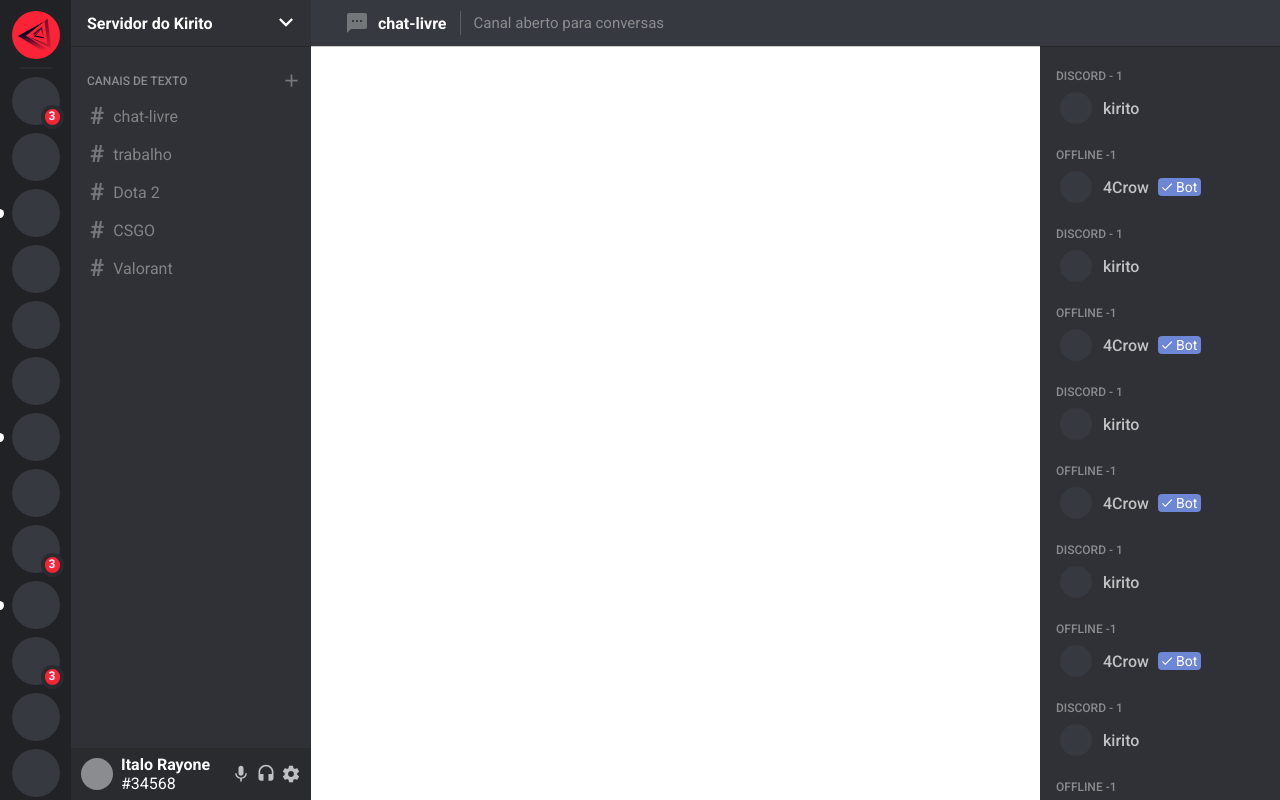
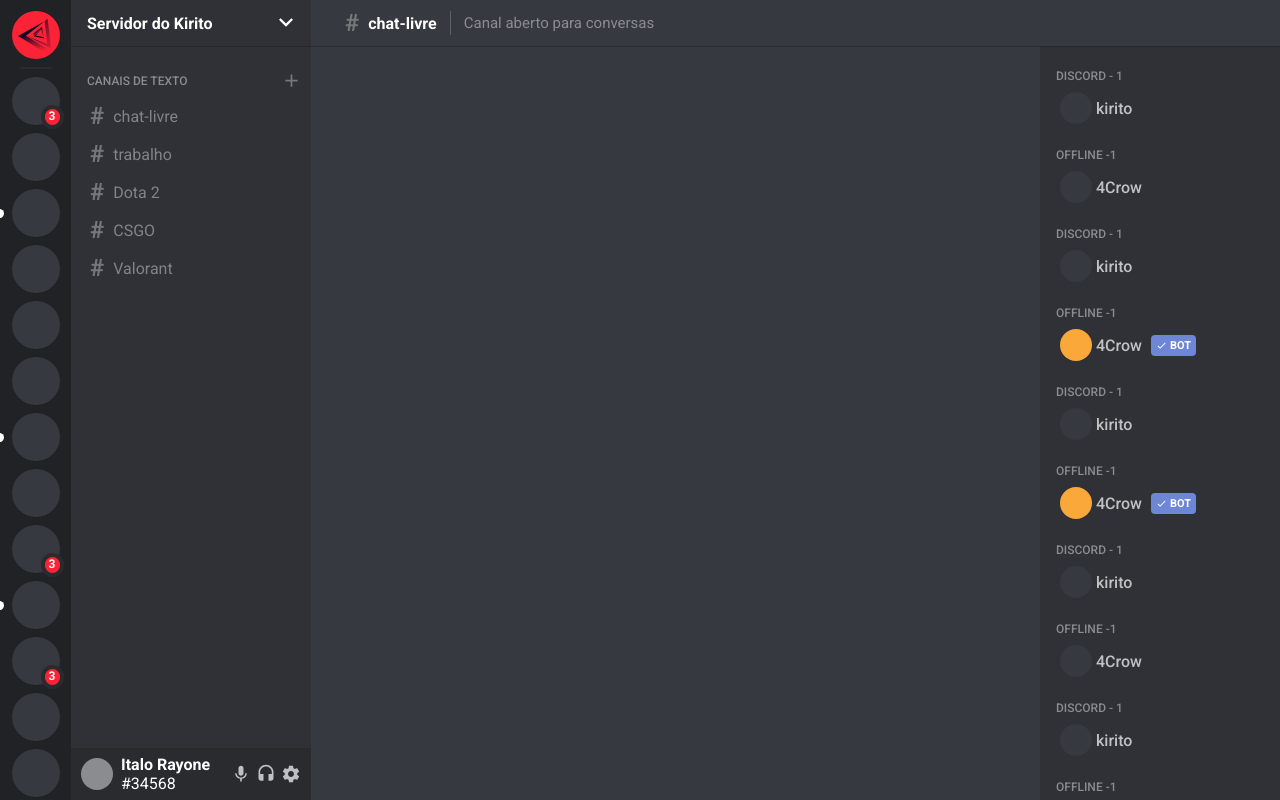
Before and after one commit to rayoneitalo/discord, a React (Create React App) app: page / in a window 1280 px wide. Built offline with nearby package versions, Linux system fonts and the light colour scheme.

Commit message:
add ChannelData

```diff
--- a/src/App.tsx
+++ b/src/App.tsx
@@ -1,4 +1,4 @@
-import React, {useState, useCallback} from 'react';
+import React from 'react';
 import Layout from './components/Layout';
 import GlobalStyles from './styles/GlobalStyles';
 
--- a/src/components/ChannelButton/styles.ts
+++ b/src/components/ChannelButton/styles.ts
@@ -14,7 +14,7 @@
   .settings-container {
     opacity: 0;
     transform: translateY(20px);
-    transition: all 200ms ease;
+    transition: all .1ms ease;
   }
 
   &:hover {
--- /dev/null
+++ b/src/components/ChannelData/index.tsx
@@ -0,0 +1,11 @@
+import React from 'react';
+import { Container } from './styles';
+
+const ChannelData: React.FC = () => {
+  return (
+    <Container>
+    </Container>
+  );
+}
+
+export default ChannelData;
--- /dev/null
+++ b/src/components/ChannelData/styles.ts
@@ -0,0 +1,8 @@
+import styled from 'styled-components';
+
+export const Container = styled.div`
+  grid-area: CD;
+  display: flex;
+  background-color: var(--primary);
+  flex-direction: column;
+`;
--- a/src/components/ChannelInfo/index.tsx
+++ b/src/components/ChannelInfo/index.tsx
@@ -1,9 +1,8 @@
-import React, {useContext} from 'react';
-
+import React from 'react';
 import {
   Container,
+  Title,
   HashtagIcon,
-  Title,
   Separator ,
   Description,
 } from './styles';
@@ -15,7 +14,7 @@
   return (
       <Container>
         <div>
-          <HashtagIcon />
+          <HashtagIcon>#</HashtagIcon>
           <Title>chat-livre</Title>
           <Separator />
           <Description>Canal aberto para conversas</Description>
--- a/src/components/ChannelInfo/styles.ts
+++ b/src/components/ChannelInfo/styles.ts
@@ -18,10 +18,11 @@
   }
 `;
 
-export const HashtagIcon = styled(MdTextsms)`
-    width: 24px;
-    height: 24px;
-    color: var(--symbol);
+export const HashtagIcon = styled.span`
+  font-size: 18pt;
+  font-weight: bold;
+  color: var(--symbol);
+  /* margin-right: 4px; */
 `;
 export const Title = styled.h1`
     margin-left: 9px;
--- a/src/components/Layout/index.tsx
+++ b/src/components/Layout/index.tsx
@@ -7,6 +7,7 @@
 import ChannelList from '../ChannelList';
 import UserInfo from '../UserInfo';
 import UserList from '../UserList';
+import ChannelData from '../ChannelData';
 
 
 const Layout: React.FC = () => {
@@ -17,7 +18,7 @@
             <ChannelInfo />
             <ChannelList />
             <UserInfo />
-            <div />
+            <ChannelData />
             <UserList />
         </Grid>
     )
--- a/src/components/UserList/index.tsx
+++ b/src/components/UserList/index.tsx
@@ -11,7 +11,7 @@
 }) => {
   return (
     <User>
-      <Avatar />
+      <Avatar className={isBot ? 'bot' : ''}/>
       <strong>{nickname}</strong>
       {isBot && <span><Checked />Bot</span>}
     </User>
@@ -25,7 +25,7 @@
           <Role>Discord - 1</Role>
           <UserRow nickname="kirito" />
           <Role>Offline -1</Role>
-          <UserRow nickname="4Crow" isBot/>
+          <UserRow nickname="4Crow" />
 
           <Role>Discord - 1</Role>
           <UserRow nickname="kirito" />
@@ -40,7 +40,7 @@
           <Role>Discord - 1</Role>
           <UserRow nickname="kirito" />
           <Role>Offline -1</Role>
-          <UserRow nickname="4Crow" isBot/>
+          <UserRow nickname="4Crow" />
 
           <Role>Discord - 1</Role>
           <UserRow nickname="kirito" />
@@ -50,12 +50,12 @@
           <Role>Discord - 1</Role>
           <UserRow nickname="kirito" />
           <Role>Offline -1</Role>
-          <UserRow nickname="4Crow" isBot/>
+          <UserRow nickname="4Crow" />
 
           <Role>Discord - 1</Role>
           <UserRow nickname="kirito" />
           <Role>Offline -1</Role>
-          <UserRow nickname="4Crow" isBot/>
+          <UserRow nickname="4Crow" />
 
         </Container>
     )
--- a/src/components/UserList/styles.ts
+++ b/src/components/UserList/styles.ts
@@ -55,9 +55,11 @@
     margin-left: 9px;
     background-color: var(--discord);
     border-radius: 4px;
-    padding: 1px 4px 1px 2px;
+    padding: 4px 5px;
     color: var(--white);
-    font-size: 14px;
+    font-size: 11px;
+    font-weight: bold;
+    text-transform: uppercase;
     display: flex;
     align-items: center;
     justify-content: space-between;
@@ -65,11 +67,16 @@
 `;
 
 export const Avatar = styled.div`
+  flex-shrink: 0;
   width: 32px;
   height: 32px;
   border-radius: 50%;
   background-color: var(--primary);
-  margin-right: 7px;
+
+  &.bot {
+    background-color: var(--mention-detail);
+  }
+
 `;
 export const Role = styled.span`
   margin-top: 20px;
@@ -80,6 +87,5 @@
 `;
 
 export const Checked = styled(MdCheck)`
-  margin-right: 2px;
-  font-weight: bold;
+  margin-right: 3px;
 `;
--- a/src/styles/GlobalStyles.ts
+++ b/src/styles/GlobalStyles.ts
@@ -16,6 +16,7 @@
 
     html, body, #root {
         height: 100%;
+        background-color: #333;
     }
 
     :root {
```
